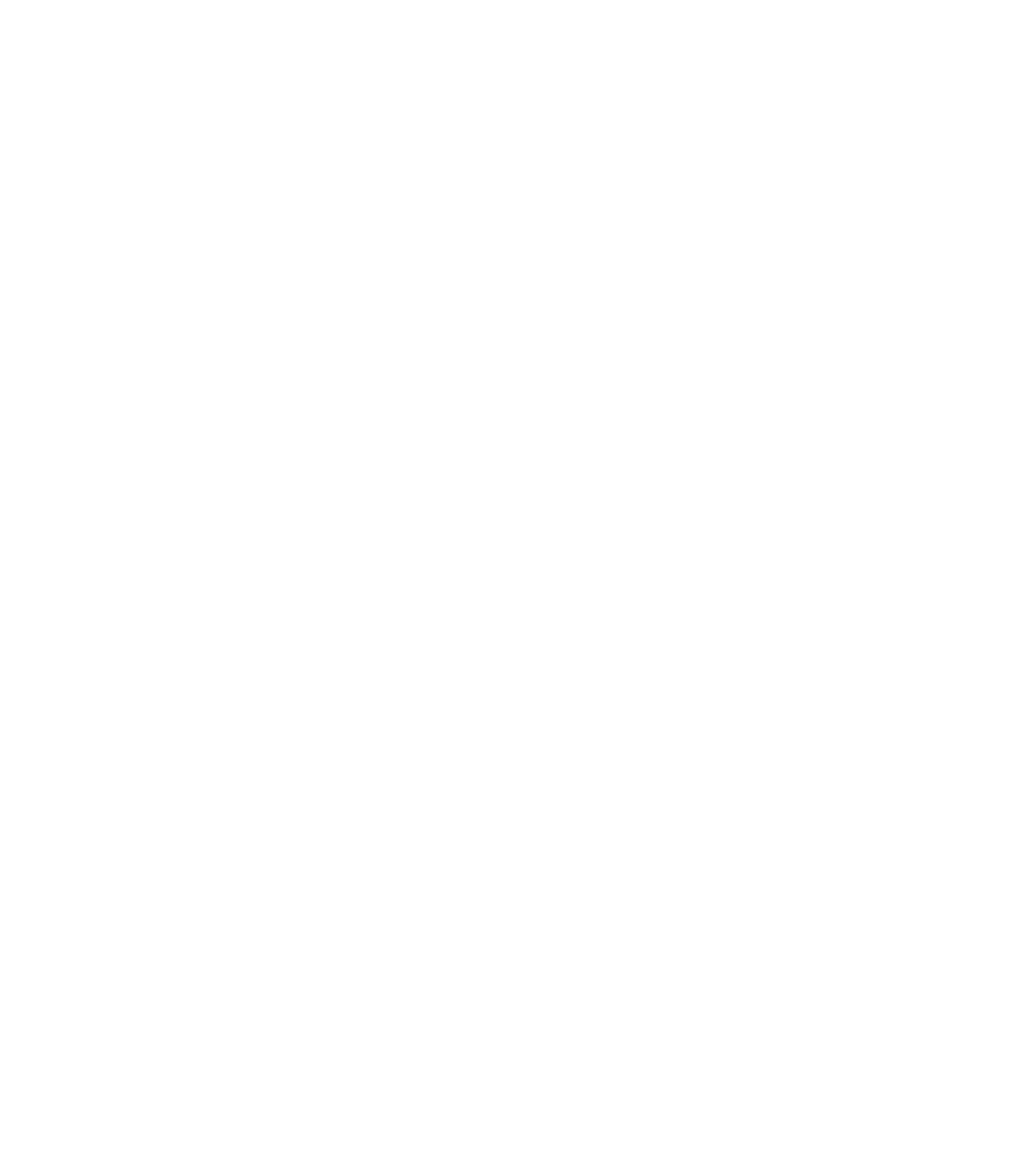
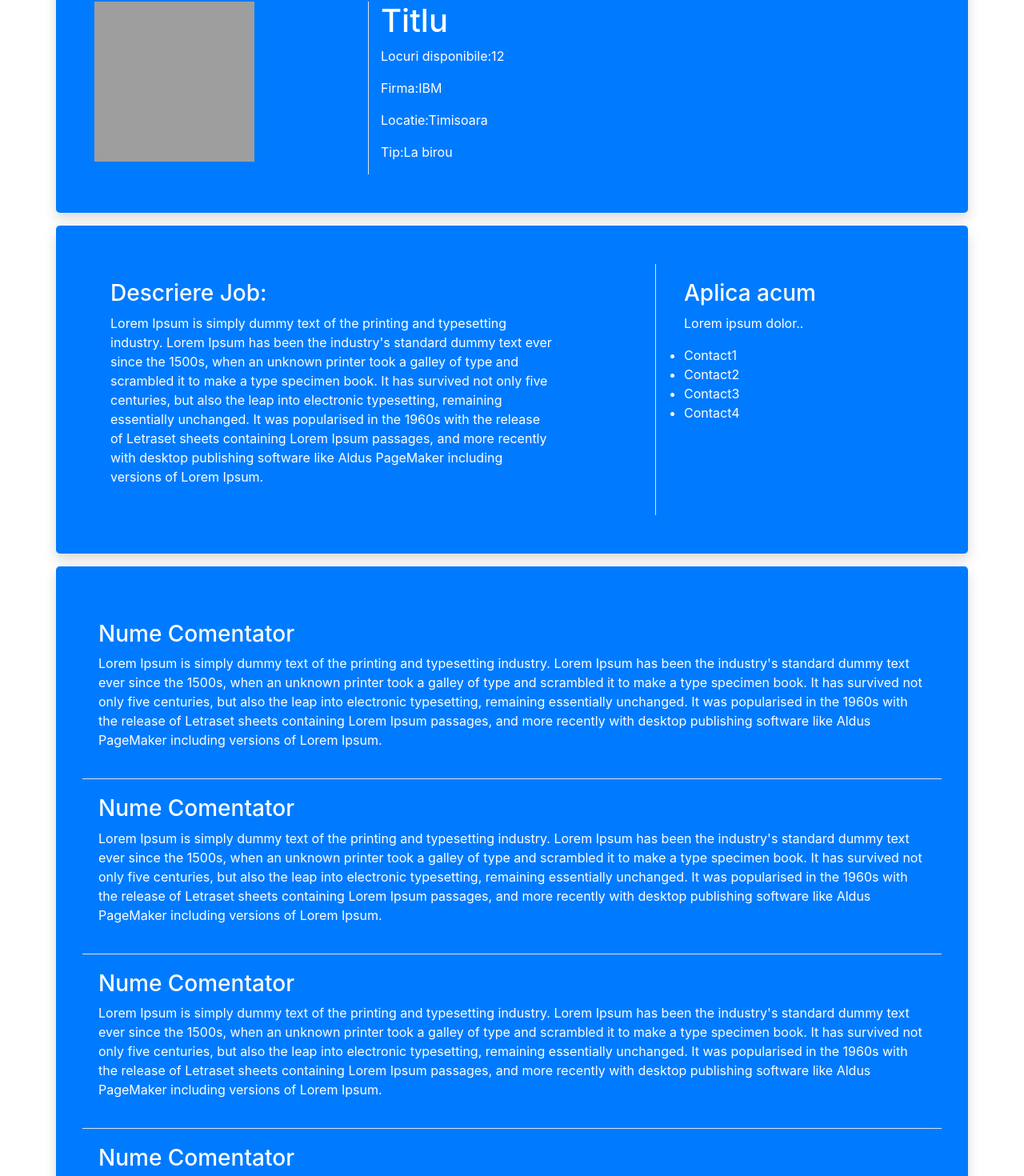
Before and after one commit to snokaru/student-connect, a React (Create React App) app in the folder frontend/: page /FullPost in a window 1280 px wide. Shown: the part 118-1588 px from the top of the page at 80% size. Before the commit the page ends 800 px from the top, so only its background shows below. Built offline with nearby package versions, Linux system fonts and the light colour scheme; grey boxes are pictures that could not be loaded; the HTML template or start-up script is replaced by a standard one.

Commit message:
Full Post component

```diff
--- a/frontend/src/App.js
+++ b/frontend/src/App.js
@@ -9,6 +9,7 @@
 import "bootstrap/dist/css/bootstrap.min.css";
 
 import { BrowserRouter as Router, Switch, Route } from "react-router-dom";
+import FullPost from "./components/Pages/FullPost";
 
 const App = () => {
   return (
@@ -29,6 +30,9 @@
             <Route exact path="/users">
               <User />
             </Route>
+            <Route exact path="/FullPost">
+              <FullPost />
+            </Route>
           </Switch>
         </Router>
       </UserState>
--- /dev/null
+++ b/frontend/src/components/Pages/FullPost.css
@@ -0,0 +1,11 @@
+.card {
+    box-shadow: 0 1px 3px 0 rgba(0, 0, 0, 0.1), 0 1px 2px 0 rgba(0, 0, 0, 0.06);
+  }
+  .item {
+    padding: 20px;
+
+ }
+  .item2 {
+
+    padding: 20px;
+ }
--- /dev/null
+++ b/frontend/src/components/Pages/FullPost.js
@@ -0,0 +1,91 @@
+import React from 'react'
+import "./FullPost.css";
+
+const FullPost = (props) => {
+    return (
+        <React.Fragment>
+            <div className="container shadow p-5 my-3 bg-primary text-white rounded-lg shadow-sm p-3">
+                <div class="row">
+                    <div class="col-sm-4 border-right">
+                        <img
+                            src="https://media-exp1.licdn.com/dms/image/C4D0BAQFgRYqaa_6VCA/company-logo_200_200/0/1614621724734?e=1625702400&v=beta&t=9l7X89Suc7Gll9z_Haw8Tcke0yhbEI6I_b3PEHfHSE8"
+                            className="d-inline"
+                            width="200"
+                            height="200"
+                            alt="img"
+                        ></img>
+                    </div>
+                    <div class="col-sm-4">
+                        <h1>Titlu</h1>
+                        <p>Locuri disponibile:12</p>
+                        <p>Firma:IBM</p>
+                        <p>Locatie:Timisoara</p>
+                        <p>Tip:La birou</p>
+                    </div>
+                </div>
+            </div>
+
+            <div class="container p-5 my-3 bg-primary text-white rounded-lg shadow ">
+                <div class="row justify-content-space-around ">
+                    <div class="col-sm-7 justify-content-between align-self-center">
+                        <div class="item">
+                            <h3>Descriere Job:</h3>
+                            <p>Lorem Ipsum is simply dummy text of the printing and typesetting industry. Lorem Ipsum has been the industry's standard dummy text ever since the 1500s, when an unknown printer took a galley of type and scrambled it to make a type specimen book. It has survived not only five centuries, but also the leap into electronic typesetting, remaining essentially unchanged. It was popularised in the 1960s with the release of Letraset sheets containing Lorem Ipsum passages, and more recently with desktop publishing software like Aldus PageMaker including versions of Lorem Ipsum.</p>
+                        </div>
+                    </div>
+
+                    <div class="col-md-3 offset-1 a border-left ">
+                        <div class="item">
+                            <h3>Aplica acum</h3>
+                            <p>Lorem ipsum dolor..</p>
+                            <ul>
+                                <li class="align-self-center">
+                                    Contact1
+                            </li>
+                                <li class="align-self-center">
+                                    Contact2
+                            </li>
+                                <li class="align-self-center">
+                                    Contact3
+                            </li>
+                                <li class="align-self-center" >
+                                    Contact4
+                            </li>
+                            </ul>
+                        </div>
+                    </div>
+                </div>
+            </div>
+
+            <div className="container shadow p-5 my-3 bg-primary text-white rounded-lg shadow-sm p-3">
+                <div class="row">
+
+                    <div class="item  border-bottom">
+                        <h3>Nume Comentator</h3>
+                        <p>Lorem Ipsum is simply dummy text of the printing and typesetting industry. Lorem Ipsum has been the industry's standard dummy text ever since the 1500s, when an unknown printer took a galley of type and scrambled it to make a type specimen book. It has survived not only five centuries, but also the leap into electronic typesetting, remaining essentially unchanged. It was popularised in the 1960s with the release of Letraset sheets containing Lorem Ipsum passages, and more recently with desktop publishing software like Aldus PageMaker including versions of Lorem Ipsum.</p>
+                    </div>
+
+                    <div class="item border-bottom">
+                        <h3>Nume Comentator</h3>
+                        <p>Lorem Ipsum is simply dummy text of the printing and typesetting industry. Lorem Ipsum has been the industry's standard dummy text ever since the 1500s, when an unknown printer took a galley of type and scrambled it to make a type specimen book. It has survived not only five centuries, but also the leap into electronic typesetting, remaining essentially unchanged. It was popularised in the 1960s with the release of Letraset sheets containing Lorem Ipsum passages, and more recently with desktop publishing software like Aldus PageMaker including versions of Lorem Ipsum.</p>
+                    </div>
+
+                    <div class="item border-bottom">
+                        <h3>Nume Comentator</h3>
+                        <p>Lorem Ipsum is simply dummy text of the printing and typesetting industry. Lorem Ipsum has been the industry's standard dummy text ever since the 1500s, when an unknown printer took a galley of type and scrambled it to make a type specimen book. It has survived not only five centuries, but also the leap into electronic typesetting, remaining essentially unchanged. It was popularised in the 1960s with the release of Letraset sheets containing Lorem Ipsum passages, and more recently with desktop publishing software like Aldus PageMaker including versions of Lorem Ipsum.</p>
+                    </div>
+
+
+                    <div class="item  border-bottom">
+                        <h3>Nume Comentator</h3>
+                        <p>Lorem Ipsum is simply dummy text of the printing and typesetting industry. Lorem Ipsum has been the industry's standard dummy text ever since the 1500s, when an unknown printer took a galley of type and scrambled it to make a type specimen book. It has survived not only five centuries, but also the leap into electronic typesetting, remaining essentially unchanged. It was popularised in the 1960s with the release of Letraset sheets containing Lorem Ipsum passages, and more recently with desktop publishing software like Aldus PageMaker including versions of Lorem Ipsum.</p>
+                    </div>
+
+                </div>
+
+            </div>
+        </React.Fragment>
+    )
+}
+
+export default FullPost
```
